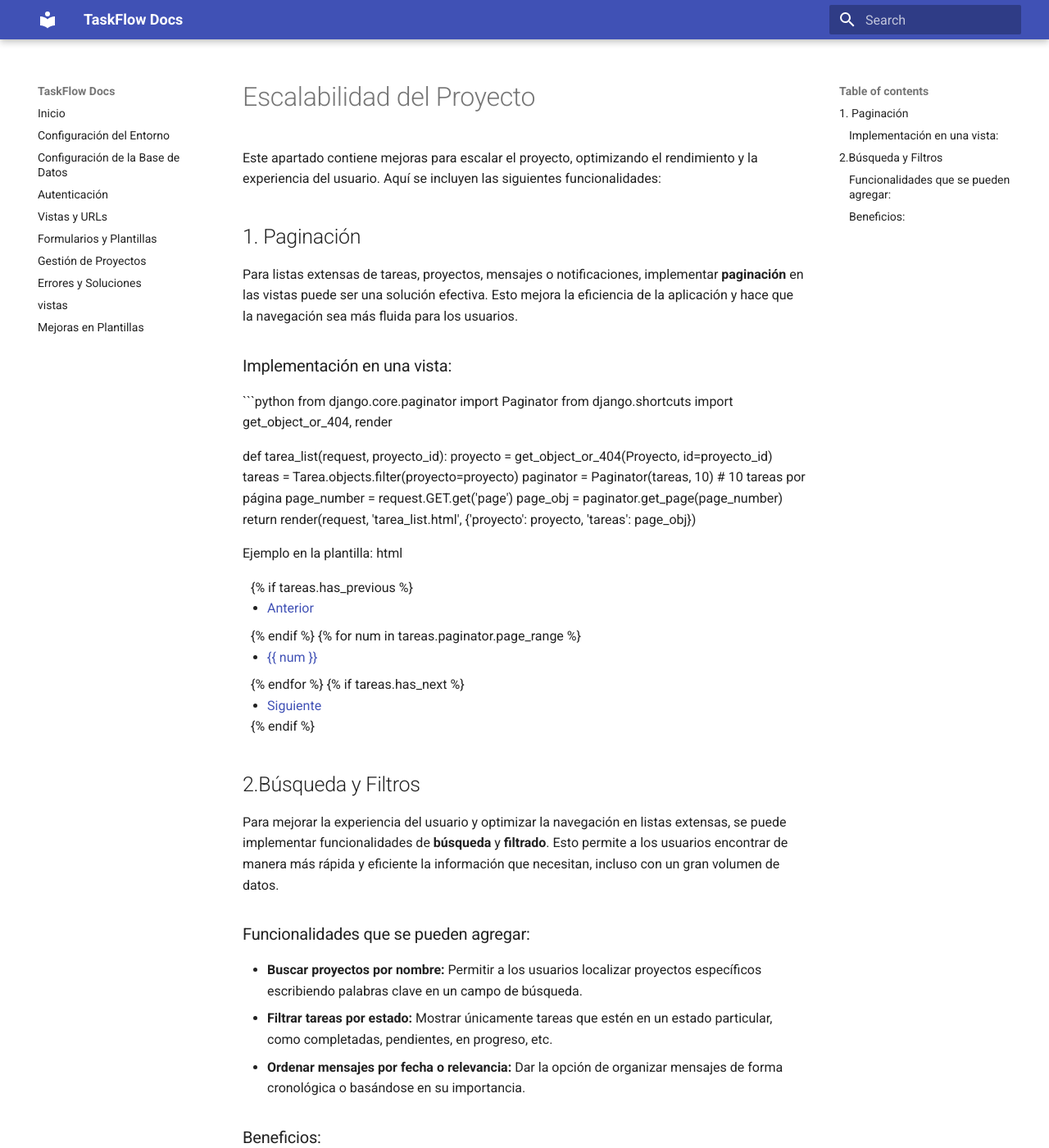
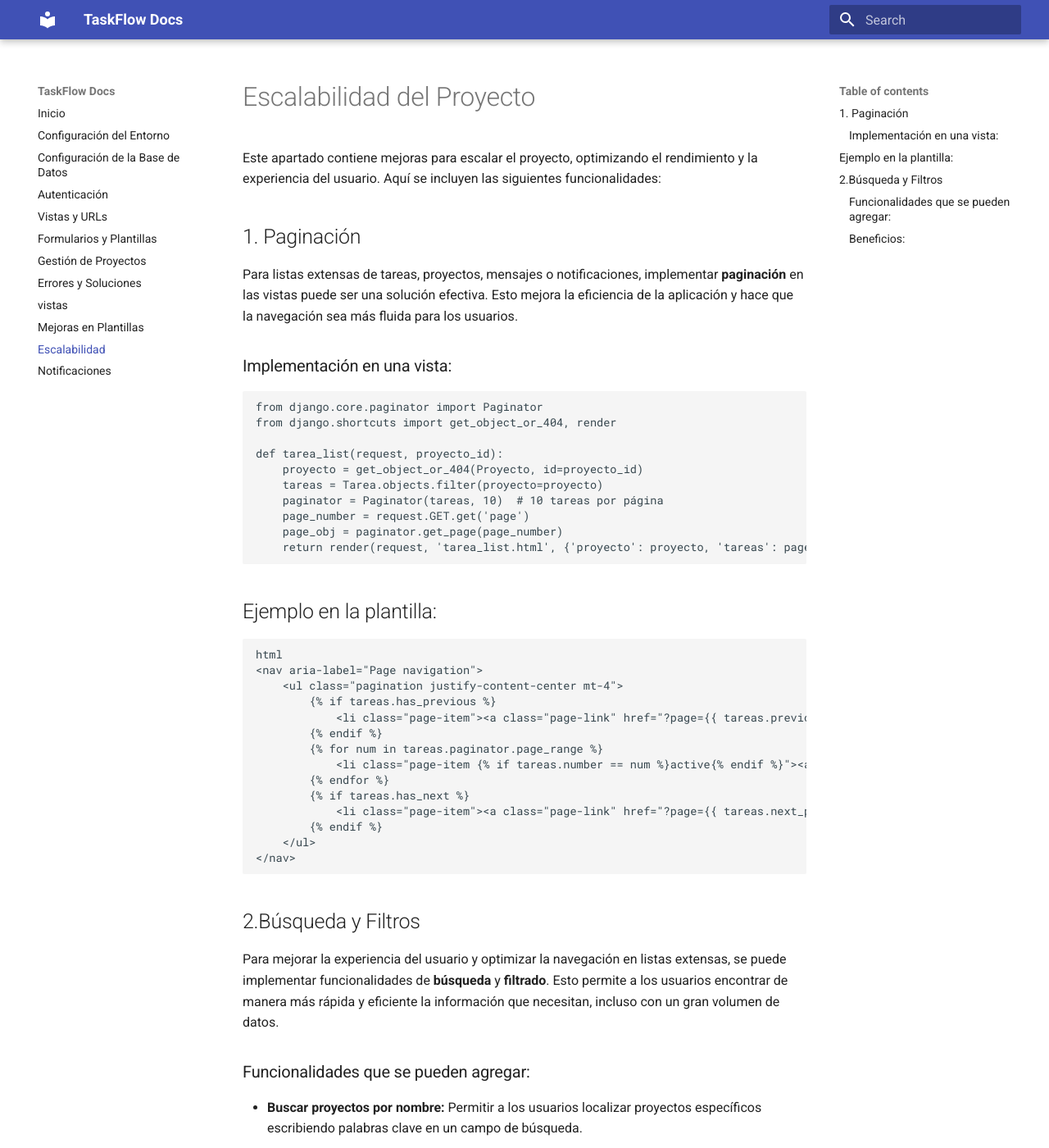
Before and after one commit to Andreas103-SI/mkdocs, an MkDocs documentation site: the page built from docs/escalabilidad_proyecto.md, in a window 1280 px wide and 1400 px high. Shown: the whole window at 82% size. Built offline with MkDocs 1.6.1 and Material for MkDocs 9.7.7, drawn with Linux system fonts in a browser that asks for light colours.

Commit message:
Eliminar imagen no utilizada y actualizar documentación sobre escalabilidad y base de datos.

````diff
--- a/docs/escalabilidad_proyecto.md
+++ b/docs/escalabilidad_proyecto.md
@@ -19,9 +19,11 @@ def tarea_list(request, proyecto_id):
     page_number = request.GET.get('page')
     page_obj = paginator.get_page(page_number)
     return render(request, 'tarea_list.html', {'proyecto': proyecto, 'tareas': page_obj})
+```
 
+## Ejemplo en la plantilla:
 
-Ejemplo en la plantilla:
+```python
 html
 <nav aria-label="Page navigation">
     <ul class="pagination justify-content-center mt-4">
@@ -36,8 +38,7 @@ html
         {% endif %}
     </ul>
 </nav>
-
-
+```
 ## 2.Búsqueda y Filtros
 
 Para mejorar la experiencia del usuario y optimizar la navegación en listas extensas, se puede implementar funcionalidades de **búsqueda** y **filtrado**. Esto permite a los usuarios encontrar de manera más rápida y eficiente la información que necesitan, incluso con un gran volumen de datos.
--- a/mkdocs.yml
+++ b/mkdocs.yml
@@ -11,3 +11,5 @@ nav:
   - Errores y Soluciones: errores.md
   - vistas: views.md
   - Mejoras en Plantillas: mejoras_plantillas.md
+  - Escalabilidad: escalabilidad_proyecto.md
+  - Notificaciones: notificaciones.md
````
Also changed, not shown: docs/base_datos.md (+1 -2 lines), SystemCom - public.png (deleted), 1 other file.
